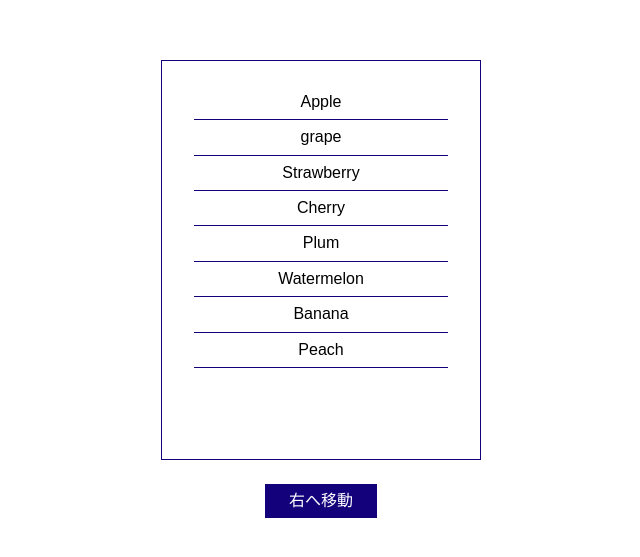
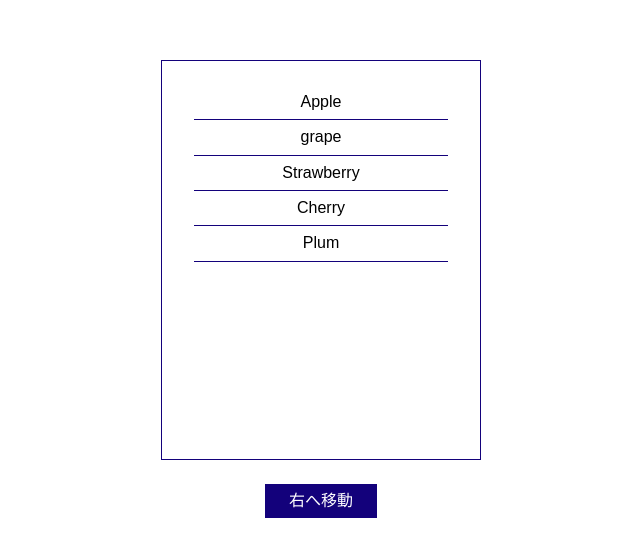
Before and after one commit to tomofumi-k/yoku-test, a React (Create React App) app: page / in a window 1280 px wide. Shown: the part 111-668 px from the top of the page, without its empty margins (319-959 px from the left). Built offline with nearby package versions, Linux system fonts and the light colour scheme.

Commit message:
filterを使って配列を5つまで表示する

```diff
--- a/src/App.js
+++ b/src/App.js
@@ -24,3 +24,5 @@ function App() {
 }
 
 export default App;
+
+// 真偽値でコンテナ内の要素に対して削除と追加を行う
--- a/src/C-test/List.jsx
+++ b/src/C-test/List.jsx
@@ -3,11 +3,13 @@ import React from "react";
 export const List = ({ fruitsList, setfruitsList }) => {
   return (
     <ul className="c__list">
-      {fruitsList.map((fruits, index) => (
-        <li className="c__list--text" key={index}>
-          {fruits.name}
-        </li>
-      ))}
+      {fruitsList
+        .filter((fruitsList) => 5 >= fruitsList.id)
+        .map((fruits, index) => (
+          <li className="c__list--text" key={index}>
+            {fruits.name}
+          </li>
+        ))}
     </ul>
   );
 };
--- a/src/C-test/ListItems.jsx
+++ b/src/C-test/ListItems.jsx
@@ -0,0 +1,2 @@
+// リストの雛形をもとにcontainerを生成
+// filterで表示をフィルタリングする
```
